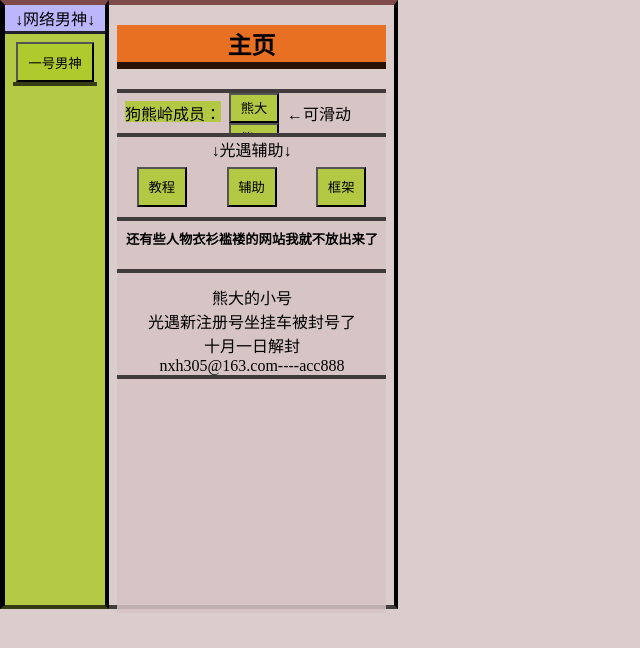
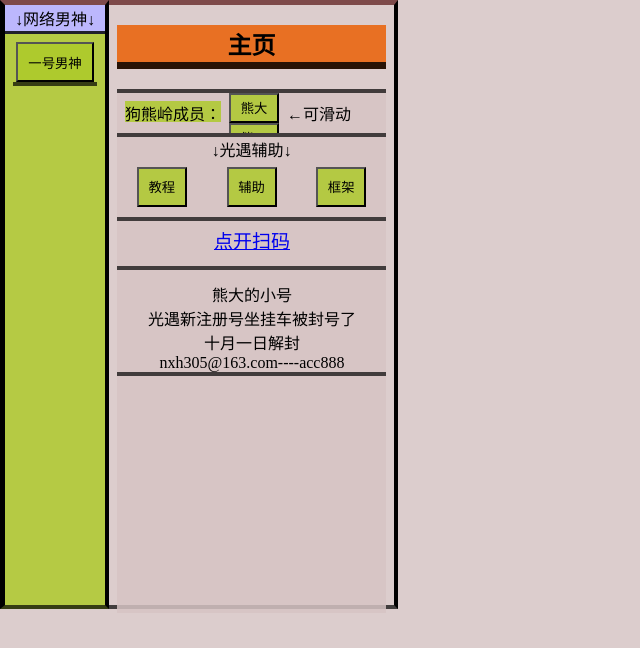
Before and after one commit to xd114514/qqnb, a plain HTML site: page index.html in a window 1280 px wide. Shown: the whole page, without its empty margins (0-640 px from the left). Drawn offline with Linux system fonts and the light colour scheme.

Commit message:
Add files via upload

```diff
--- a/index.html
+++ b/index.html
@@ -254,7 +254,7 @@
                 </div><!--光遇辅助结束-->
 
                 <div class="居中 边距1 下划线"style="width:270px;height:40px;">
-                    <h5>还有些人物衣衫褴褛的网站我就不放出来了</h>
+                    <p style=font-size:19px><a href="https://www.helloimg.com/images/2022/09/29/ZKWIfq.png">点开扫码</a></p>
 
                 </div>
 
```
